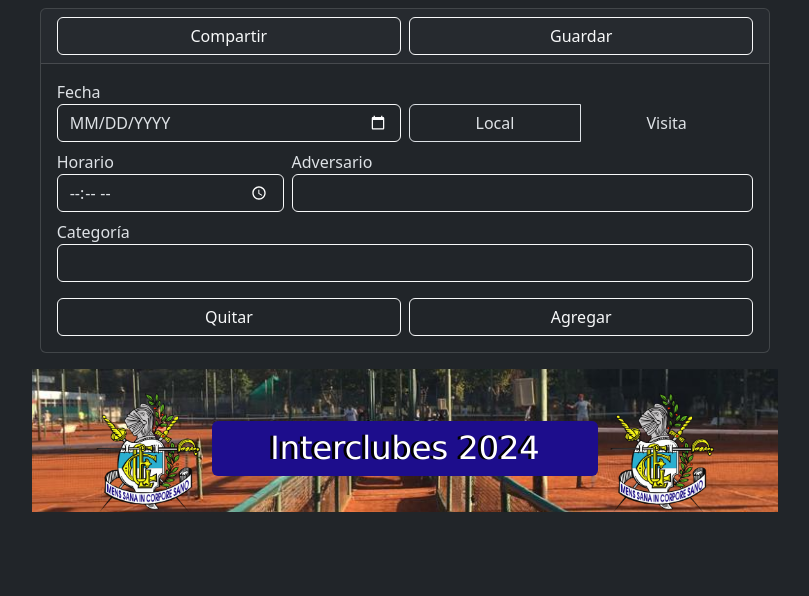
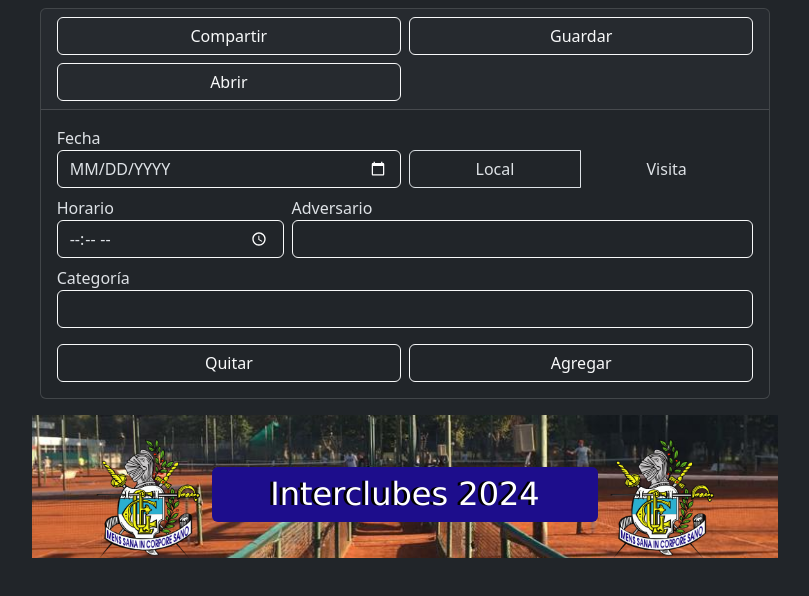
Before and after one commit to moradan/flyer-geba, a Next.js app: page / in a window 1280 px wide. Shown: the top 596 px of the page, without its empty margins (235-1044 px from the left). Built offline with nearby package versions, Linux system fonts and the light colour scheme.

Commit message:
Agrego el boton Abrir a panel de control.

```diff
--- a/src/components/panelControl/PanelControl.tsx
+++ b/src/components/panelControl/PanelControl.tsx
@@ -1,3 +1,4 @@
+import BotonAbrir from "./BotonAbrir";
 import BotonCompartir from "./BotonCompartir";
 import BotonGuardar from "./BotonGuardar";
 
@@ -6,6 +7,7 @@ export default function PanelControl() {
     <nav className="row g-2">
         <BotonCompartir variant="col-12 col-md-6" />
         <BotonGuardar variant="col-12 col-md-6"/>
+        <BotonAbrir variant="col-12 col-md-6" />
     </nav>
   );
 }
```
